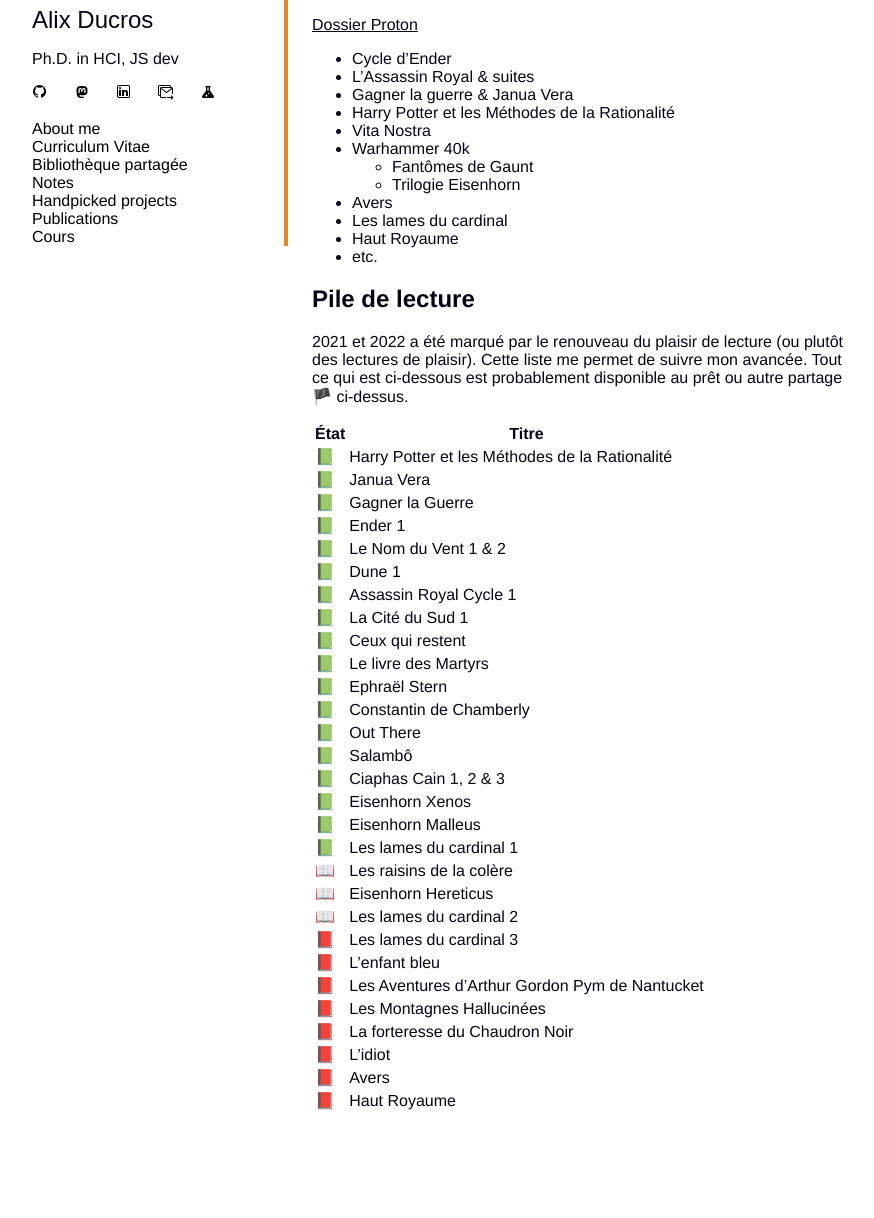
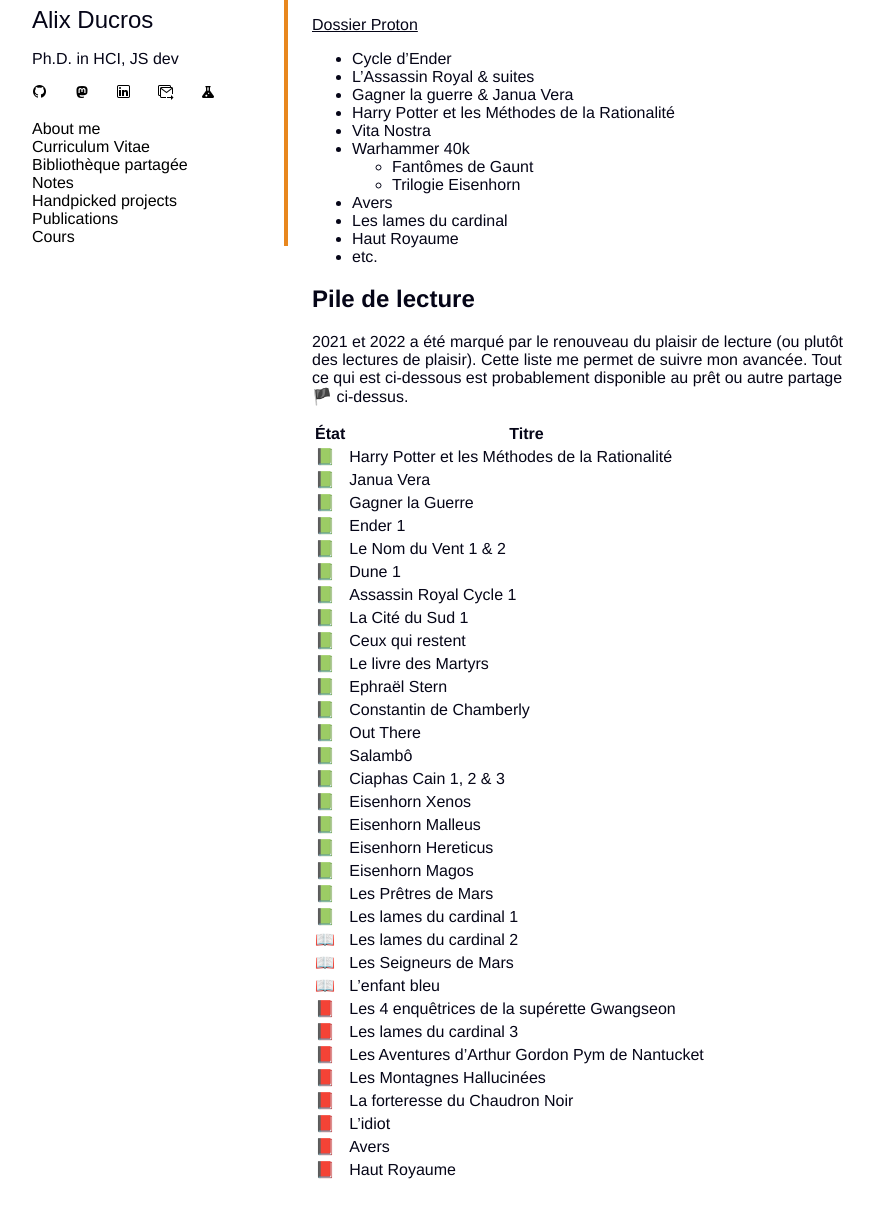
Before and after one commit to Karalix/Karalix.github.io, a Jekyll site: the page built from library.md, in a window 1280 px wide, cut to the strip 314-1576 px from the top of the page. Shown: the top 1218 px of the strip, without its empty margins (72-946 px from the left). Built offline with Jekyll 4.4.1, drawn with Linux system fonts in a browser that asks for light colours; some web fonts are replaced; comment, search, counter and statistics services are not loaded; before the commit the page ends 1507 px from its top, so only the background shows below that.

Commit message:
Update library.md

```diff
--- a/library.md
+++ b/library.md
@@ -48,12 +48,15 @@ Un mot de passe vous est demandé ? C'est `Vivelebrocoli`.
 📗 | Ciaphas Cain 1, 2 & 3
 📗 | Eisenhorn Xenos
 📗 | Eisenhorn Malleus
+📗 | Eisenhorn Hereticus
+📗 | Eisenhorn Magos
+📗 | Les Prêtres de Mars
 📗 | Les lames du cardinal 1
-📖 | Les raisins de la colère
-📖 | Eisenhorn Hereticus
 📖 | Les lames du cardinal 2
+📖 | Les Seigneurs de Mars
+📖 | L'enfant bleu
+📕 | Les 4 enquêtrices de la supérette Gwangseon
 📕 | Les lames du cardinal 3
-📕 | L'enfant bleu
 📕 | Les Aventures d'Arthur Gordon Pym de Nantucket
 📕 | Les Montagnes Hallucinées
 📕 | La forteresse du Chaudron Noir
```
